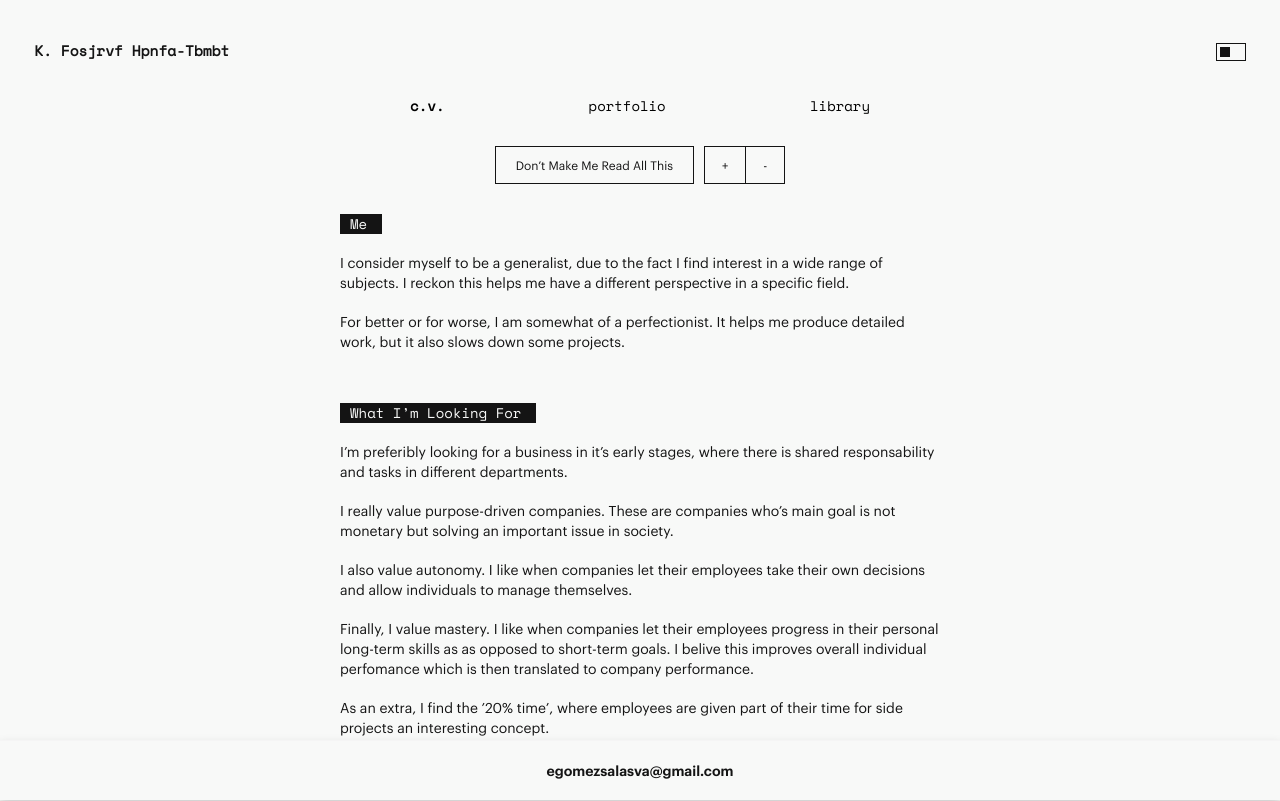
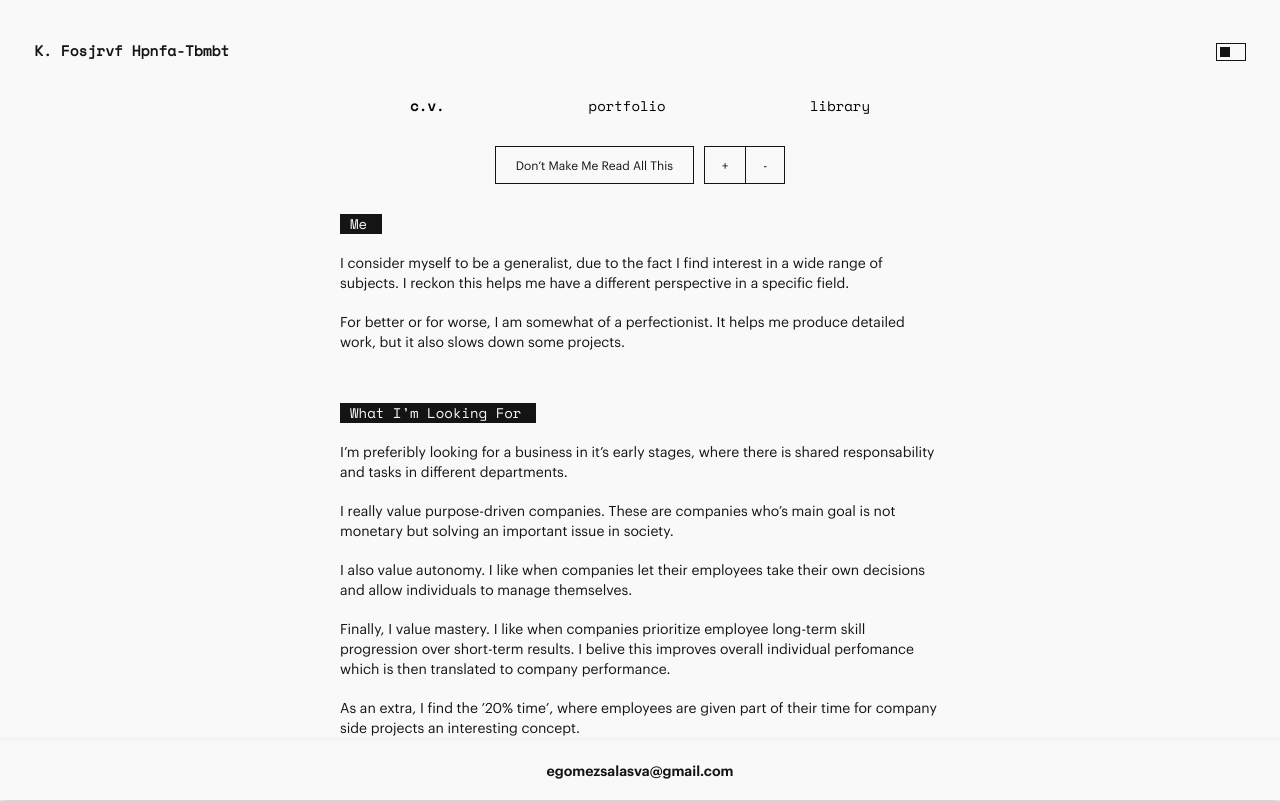
Before and after one commit to egomezsalasva/cv-client, a React (Create React App) app: page / in a window 1280 px wide. Built offline with nearby package versions, Linux system fonts and the light colour scheme.

Commit message:
text changes

```diff
--- a/src/components/cv/Cv.js
+++ b/src/components/cv/Cv.js
@@ -351,8 +351,8 @@ function Cv() {
               <p>I’m preferibly looking for a business in it’s early stages, where there is shared responsability and tasks in different departments.</p>
               <p>I really value purpose-driven companies. These are companies who’s main goal is not monetary but solving an important issue in society.</p>
               <p>I also value autonomy. I like when companies let their employees take their own decisions and allow individuals to manage themselves.</p>
-              <p>Finally, I value mastery. I like when companies let their employees progress in their personal long-term skills as as opposed to short-term goals. I belive this improves overall individual perfomance which is then translated to company performance.</p>
-              <p>As an extra, I find the ’20% time’, where employees are given part of their time for side projects an interesting concept.</p>
+              <p>Finally, I value mastery. I like when companies prioritize employee long-term skill progression over short-term results. I belive this improves overall individual perfomance which is then translated to company performance.</p>
+              <p>As an extra, I find the ’20% time’, where employees are given part of their time for company side projects an interesting concept.</p>
             </div>
             <div className="summaryText">
               <ul>
```
